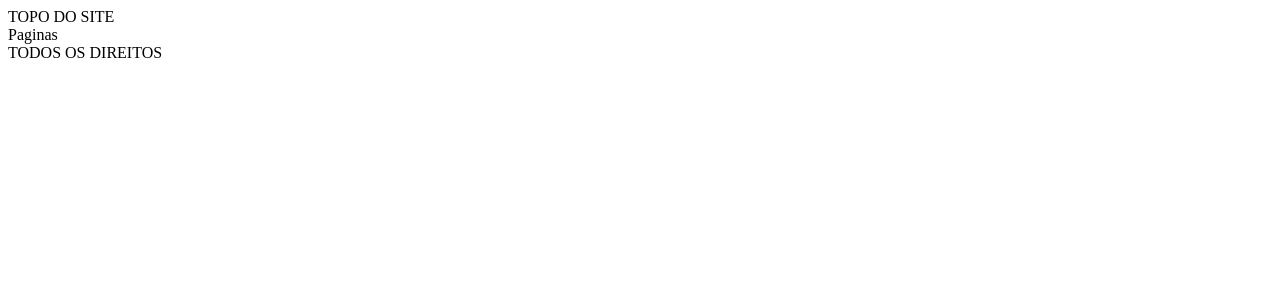
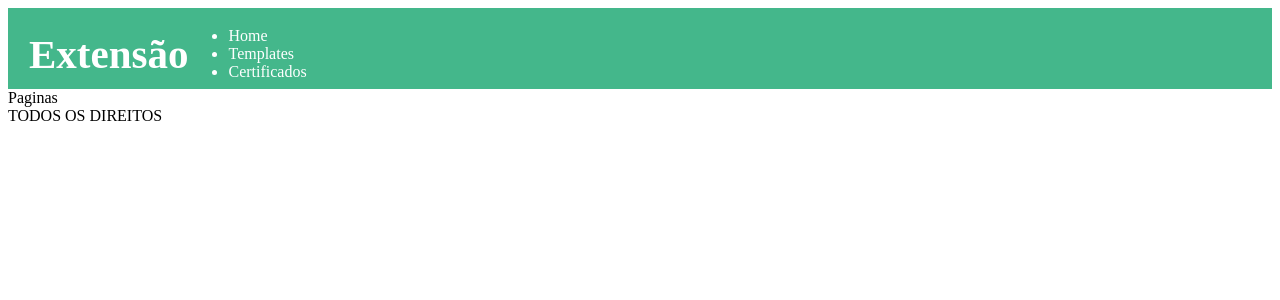
Before and after one commit to LorenaMendesB/Sistema-para-Emiss-o-de-Certificados-do-IFNMG-campus-Salinas, a React (Create React App) app: page / in a window 1280 px wide. Shown: the top 300 px of the page. Built offline with nearby package versions, Linux system fonts and the light colour scheme; the HTML template or start-up script is replaced by a standard one.

Commit message:
upadate1

```diff
--- a/src/components/Menu/index.js
+++ b/src/components/Menu/index.js
@@ -1,11 +1,27 @@
 import React from 'react';
-import { } from './styled';
-function Menu(){
+import { AreaMenu } from './styled';
+function Menu() {
 
-    return(
-        <div>
-            TOPO DO SITE
-        </div>
+    return (
+        <AreaMenu>
+            <div className="container">
+                <div className="logo">
+                    Extensão
+                </div>
+
+                <nav>
+                    <ul>
+                        <li>Home</li>
+                        <li>Templates</li>
+                        <li>Certificados</li>
+                    </ul>
+                </nav>
+
+            </div>
+
+
+        </AreaMenu>
+
     );
 }
 
--- a/src/components/Menu/styled.js
+++ b/src/components/Menu/styled.js
@@ -1,15 +1,33 @@
 import styled from 'styled-components';
 
 export const AreaMenu = styled.div`
-heigth: 60px;
+height: 81px;
 background-color: #44B78B;
+color: #FFF;
+// margin-left: 63px;
+
+.container{
+padding: 3px 21px;
+ display: flex;
+ align-items: center;
+}
+    .logo{
+
+        flex:1
+
+        font-family: 'Roboto';
+        font-style: normal;
+        font-weight: 900;
+        font-size: 41px;
+        line-height: 48px;
+        display: flex;
+        align-items: center;
+        text-align: center;
+
+        color: #FFFFFF;
+
+    }
+    nav{
+
+    }
 `;
-
-
-// echo "# WEB" >> README.md
-// git init
-// git add README.md
-// git commit -m "first commit"
-// git branch -M main
-// git remote add origin https://github.com/LorenaMendesB/WEB.git
-// git push -u origin main
```
